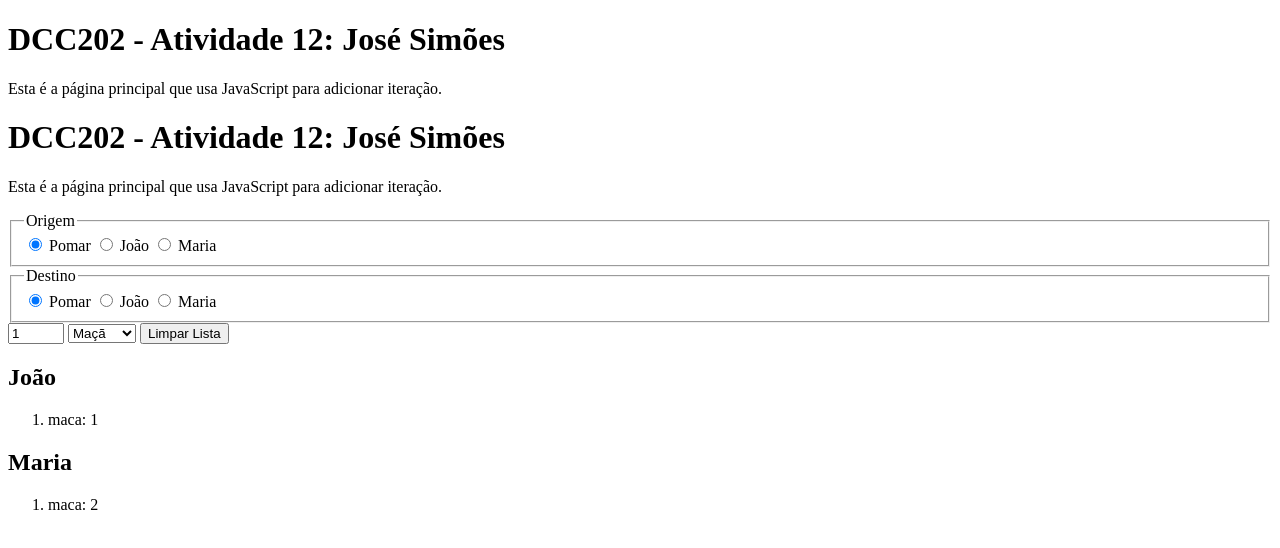
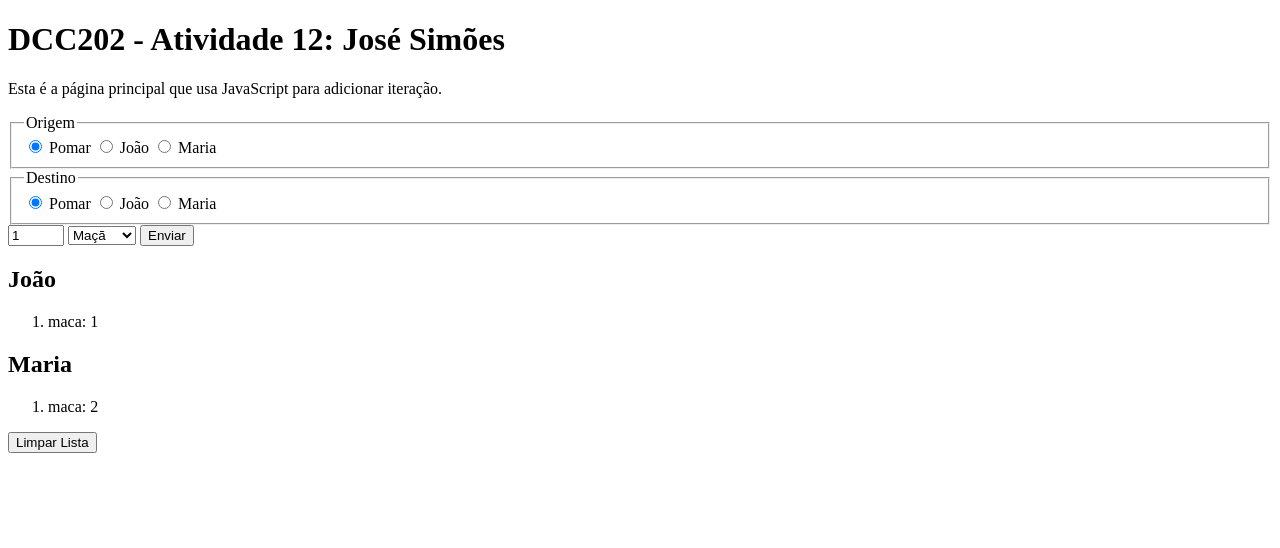
Before and after one commit to ufjf-dcc202/ufjf-dcc202-2023-3-b-atv12-SimoessJose, a website with bundled scripts: page index.html in a window 1280 px wide. Built offline with nearby package versions, Linux system fonts and the light colour scheme.

Commit message:
corrige e add butao "enviar"

```diff
--- a/index.html
+++ b/index.html
@@ -9,11 +9,6 @@
 </head>
 
 <body>
-    <main>
-        <h1>DCC202 - Atividade 12: José Simões</h1>
-        <p>
-            Esta é a página principal que usa JavaScript para adicionar iteração.
-        </p>
         <main>
             <h1>DCC202 - Atividade 12: José Simões</h1>
             <p>Esta é a página principal que usa JavaScript para adicionar iteração.</p>
@@ -55,7 +50,7 @@
                         <option value="pera">Pera</option>
                         <option value="banana">Banana</option>
                     </select>
-                    <button type="button" id="buttonLimparLista">Limpar Lista</button>
+                    <button type="submit" name="enviar">Enviar</button>
                 </form>
             </section>
             <section id="saida">
@@ -65,6 +60,7 @@
                 <ol id="maria"></ol>
             </section>
         </main>
+        <button type="button" id="buttonLimparLista">Limpar Lista</button>
 </body>
 
 </html>
```
